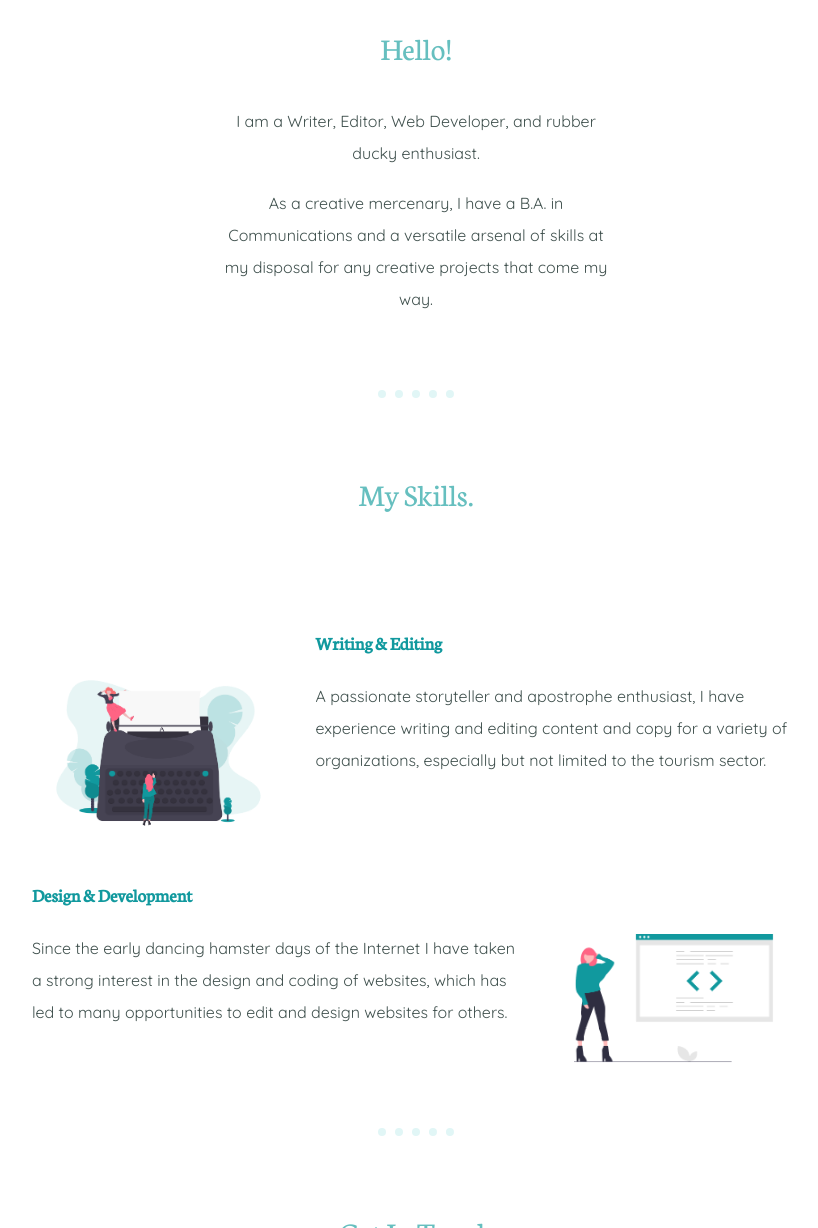
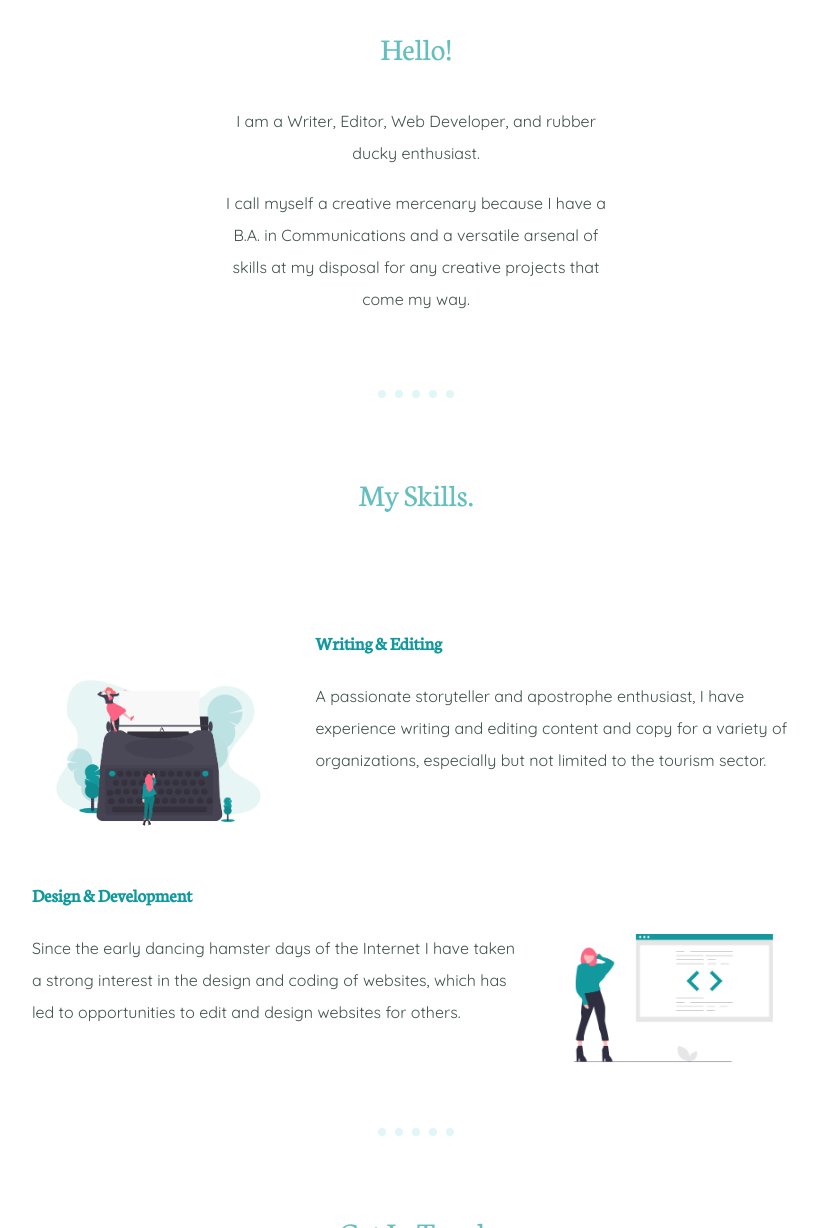
Before and after one commit to JanelleTheMercenary/profile, a plain HTML site: page index.html in a window 1280 px wide. Shown: the part 1331-2559 px from the top of the page, without its empty margins (224-1042 px from the left). Drawn offline with Linux system fonts and the light colour scheme.

Commit message:
updated index file

```diff
--- a/index.html
+++ b/index.html
@@ -24,7 +24,7 @@
       <h2>Hello!</h2>
       <p class="intro">I am a Writer, Editor, Web Developer, and rubber ducky enthusiast.</p>
       <br />
-      <p class="intro">As a creative mercenary, I have a B.A. in Communications and a versatile arsenal of skills at my disposal for any creative projects that come my way.</p>
+      <p class="intro">I call myself a creative mercenary because I have a B.A. in Communications and a versatile arsenal of skills at my disposal for any creative projects that come my way.</p>
     </div>
     <hr>
     <div class="skills">
@@ -37,7 +37,7 @@
       <div class="skill-row">
         <img class="browser-icon" src="images/undraw_proud_coder_edited.png" alt="coding icon">
         <h3>Design & Development</h3>
-        <p class="skills-design">Since the early dancing hamster days of the Internet I have taken a strong interest in the design and coding of websites, which has led to many opportunities to edit and design websites for others.</p>
+        <p class="skills-design">Since the early dancing hamster days of the Internet I have taken a strong interest in the design and coding of websites, which has led to opportunities to edit and design websites for others.</p>
       </div>
     </div>
     <hr>
```
